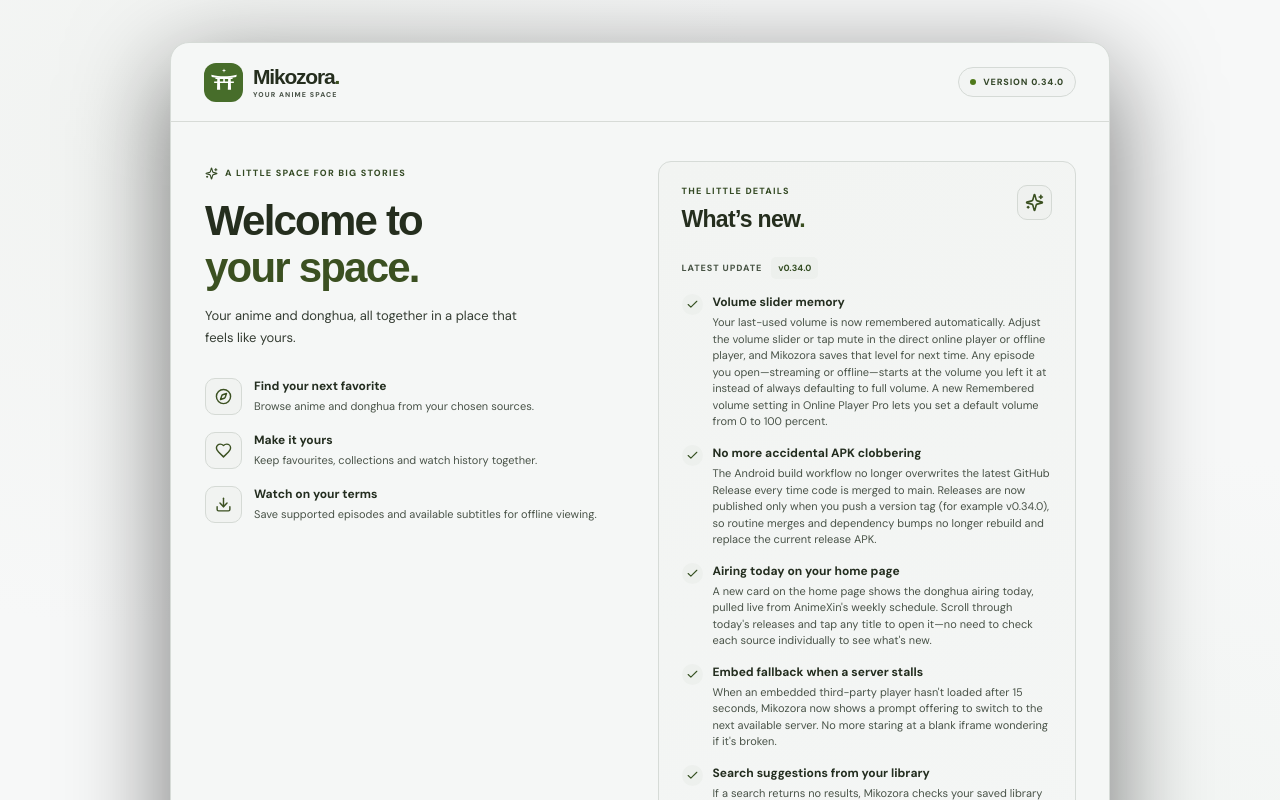
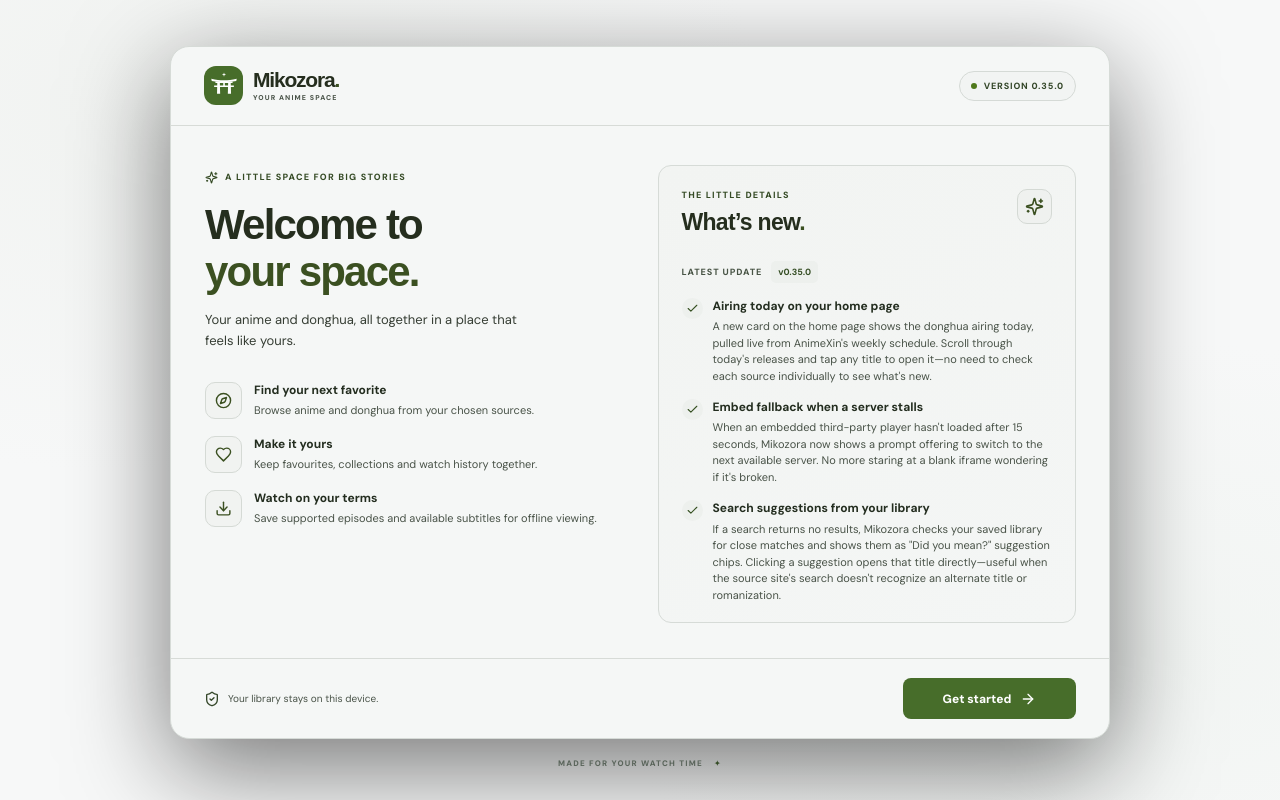
Before and after one commit to RavenmireLAbs/Mikozora-anime, a React (Vite) app: page /#home in a window 1280 px wide. Shown: the top 800 px of the page. Built offline with nearby package versions, Linux system fonts and the light colour scheme; a web font is replaced by a local one.

Commit message:
chore: bump version to 0.35.0 with Airing Today, embed fallback, and search suggestions (#55)
Co-authored-by: RavenmireLAbs <178031126+RavenmireLAbs@users.noreply.github.com>
Co-authored-by: arena-agent <297053741+arena-agent@users.noreply.github.com>

```diff
--- a/package.json
+++ b/package.json
@@ -1,6 +1,6 @@
 {
   "name": "Mikozora",
-  "version": "0.34.0",
+  "version": "0.35.0",
   "private": true,
   "type": "module",
   "scripts": {
--- a/src/releases.js
+++ b/src/releases.js
@@ -1,13 +1,22 @@
 // Keep this version in sync with package.json and android/app/build.gradle.
 // Append a new entry at the front for each release; the app shows only that newest entry.
-export const APP_VERSION = '0.34.0';
+export const APP_VERSION = '0.35.0';
 export const EXPERIENCE_KEY = 'moku.startup.v1';
 export const LEGACY_KEYS = ['moku.library.v1', 'moku.history.v1', 'moku.collections.v1'];
 
 export const RELEASES = [
   {
+    version: '0.35.0',
+    label: 'LATEST UPDATE',
+    entries: [
+      { title: 'Airing today on your home page', description: 'A new card on the home page shows the donghua airing today, pulled live from AnimeXin\'s weekly schedule. Scroll through today\'s releases and tap any title to open it—no need to check each source individually to see what\'s new.' },
+      { title: 'Embed fallback when a server stalls', description: 'When an embedded third-party player hasn\'t loaded after 15 seconds, Mikozora now shows a prompt offering to switch to the next available server. No more staring at a blank iframe wondering if it\'s broken.' },
+      { title: 'Search suggestions from your library', description: 'If a search returns no results, Mikozora checks your saved library for close matches and shows them as "Did you mean?" suggestion chips. Clicking a suggestion opens that title directly—useful when the source site\'s search doesn\'t recognize an alternate title or romanization.' },
+    ],
+  },
+  {
     version: '0.34.0',
-    label: 'LATEST UPDATE',
+    label: 'PREVIOUS UPDATE',
     entries: [
       { title: 'Volume slider memory', description: 'Your last-used volume is now remembered automatically. Adjust the volume slider or tap mute in the direct online player or offline player, and Mikozora saves that level for next time. Any episode you open—streaming or offline—starts at the volume you left it at instead of always defaulting to full volume. A new Remembered volume setting in Online Player Pro lets you set a default volume from 0 to 100 percent.' },
       { title: 'No more accidental APK clobbering', description: 'The Android build workflow no longer overwrites the latest GitHub Release every time code is merged to main. Releases are now published only when you push a version tag (for example v0.34.0), so routine merges and dependency bumps no longer rebuild and replace the current release APK.' },
```
Also changed, not shown: 5 other files (tests, documents, lock files or other folders).
